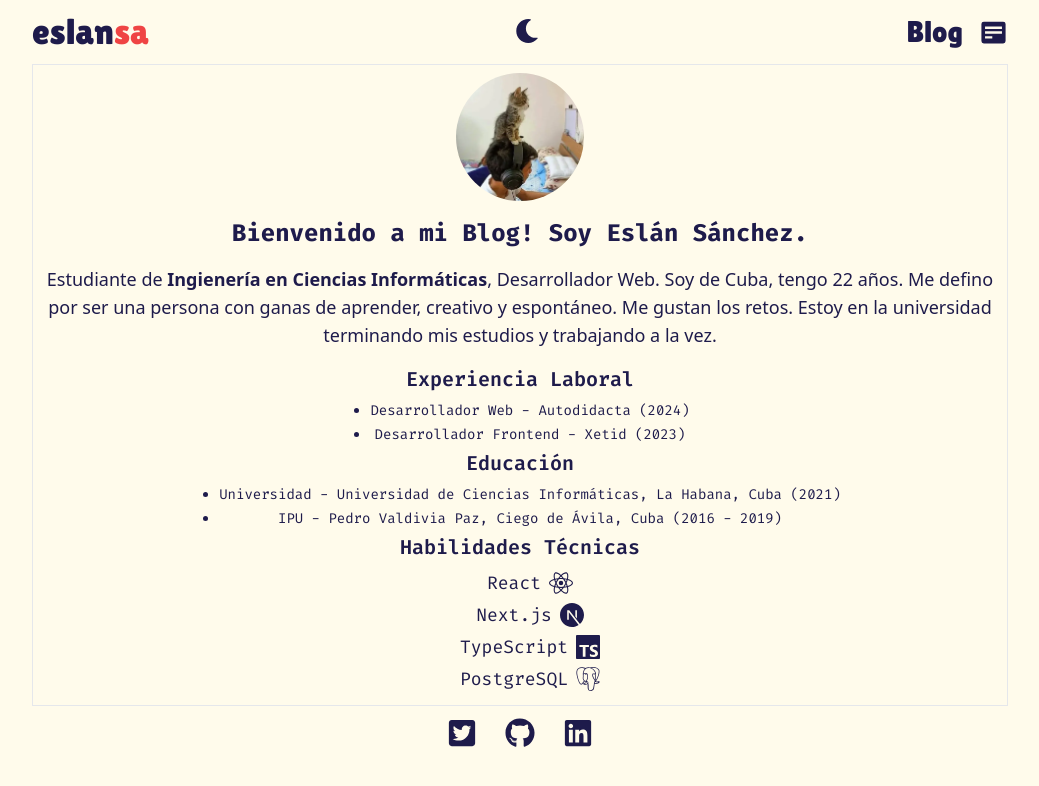
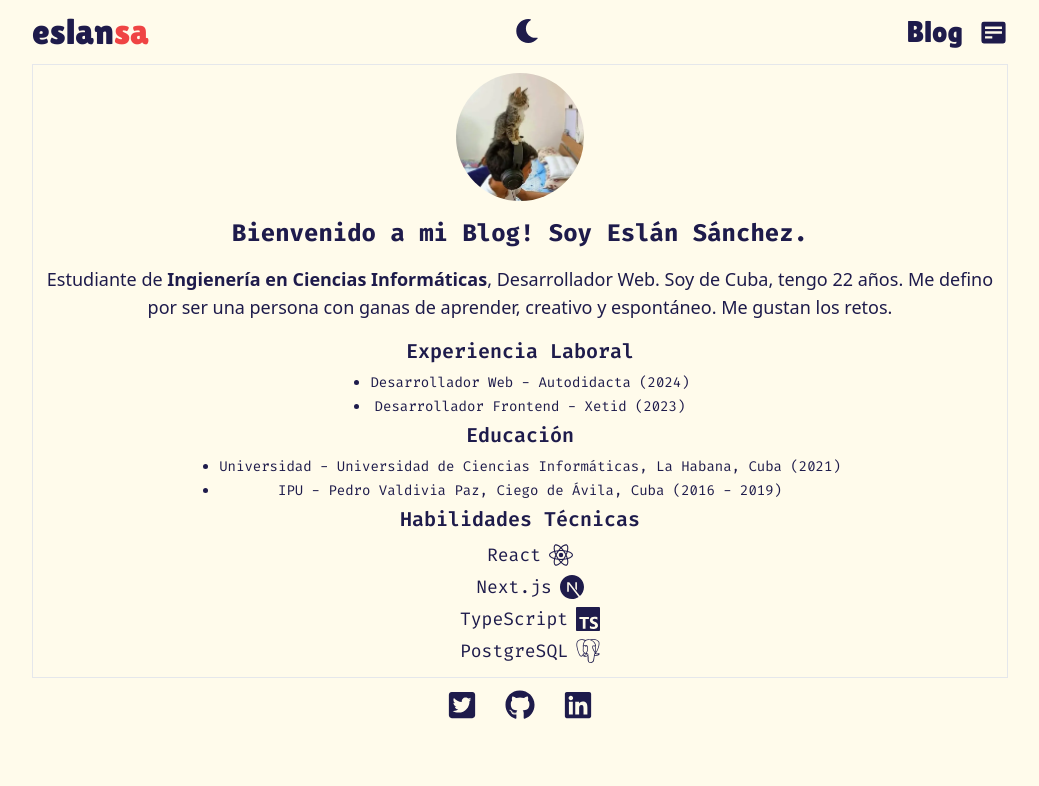
Before and after one commit to eslansa/blog_personal, a Next.js app: page / in a window 1280 px wide. Shown: the top 786 px of the page, without its empty margins (120-1159 px from the left). Built offline with nearby package versions, Linux system fonts and the light colour scheme.

Commit message:
change text home

```diff
--- a/src/app/(client)/page.tsx
+++ b/src/app/(client)/page.tsx
@@ -17,7 +17,7 @@ export default function Page() {
         <h1 className="text-2xl font-bold mb-4">Bienvenido a mi Blog! Soy Eslán Sánchez.</h1>
         <p className="mb-4 text-center font-sans text-lg">
           Estudiante de <strong>Ingienería en Ciencias Informáticas</strong>,
-          Desarrollador Web. Soy de Cuba, tengo 22 años. Me defino por ser una persona con ganas de aprender, creativo y espontáneo. Me gustan los retos. Estoy en la universidad terminando mis estudios y trabajando a la vez.
+          Desarrollador Web. Soy de Cuba, tengo 22 años. Me defino por ser una persona con ganas de aprender, creativo y espontáneo. Me gustan los retos.
         </p>
         <h2 className="text-xl font-semibold mb-2">Experiencia Laboral</h2>
         <ul className="list-disc pl-5 text-center">
```
